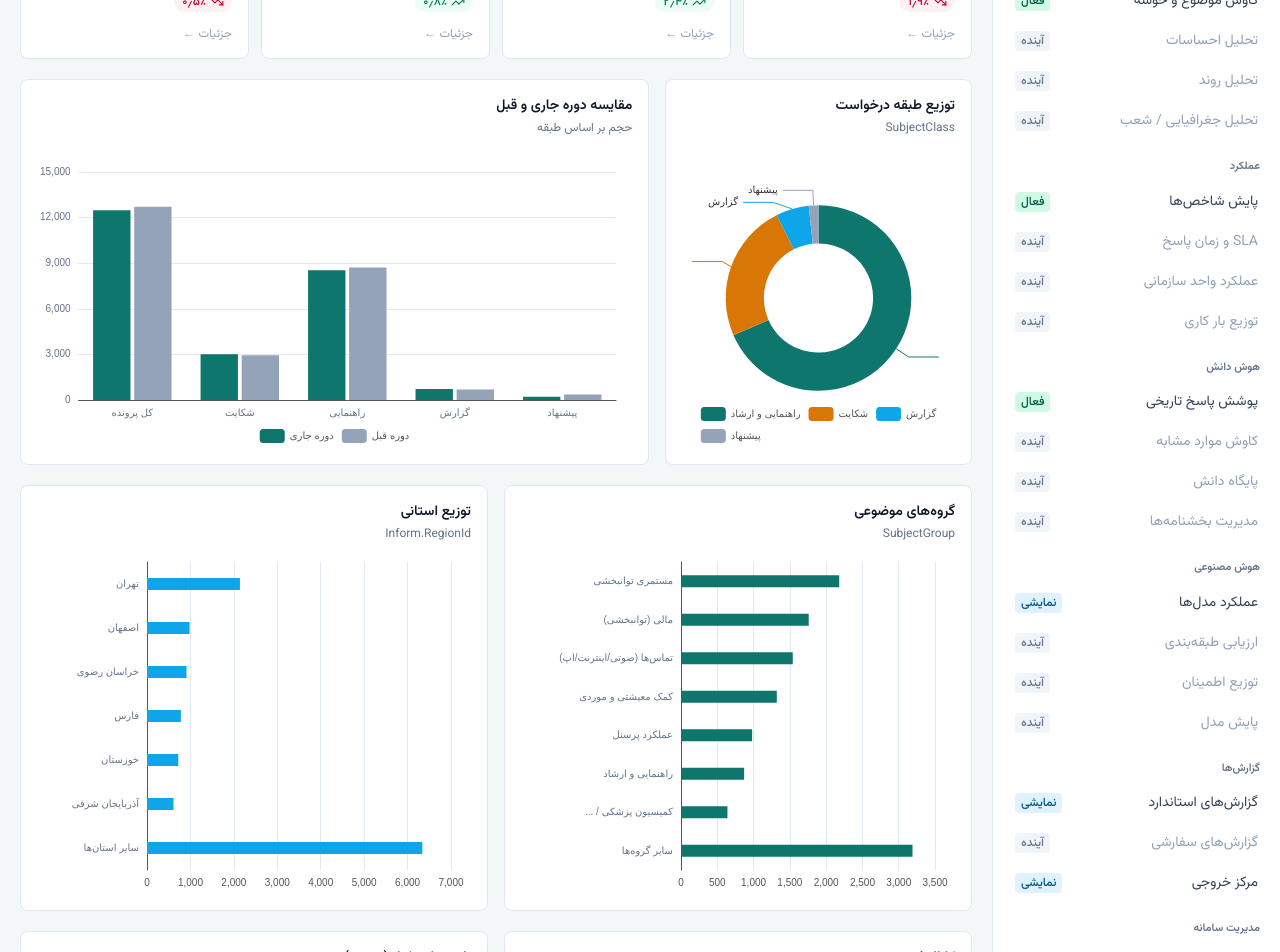
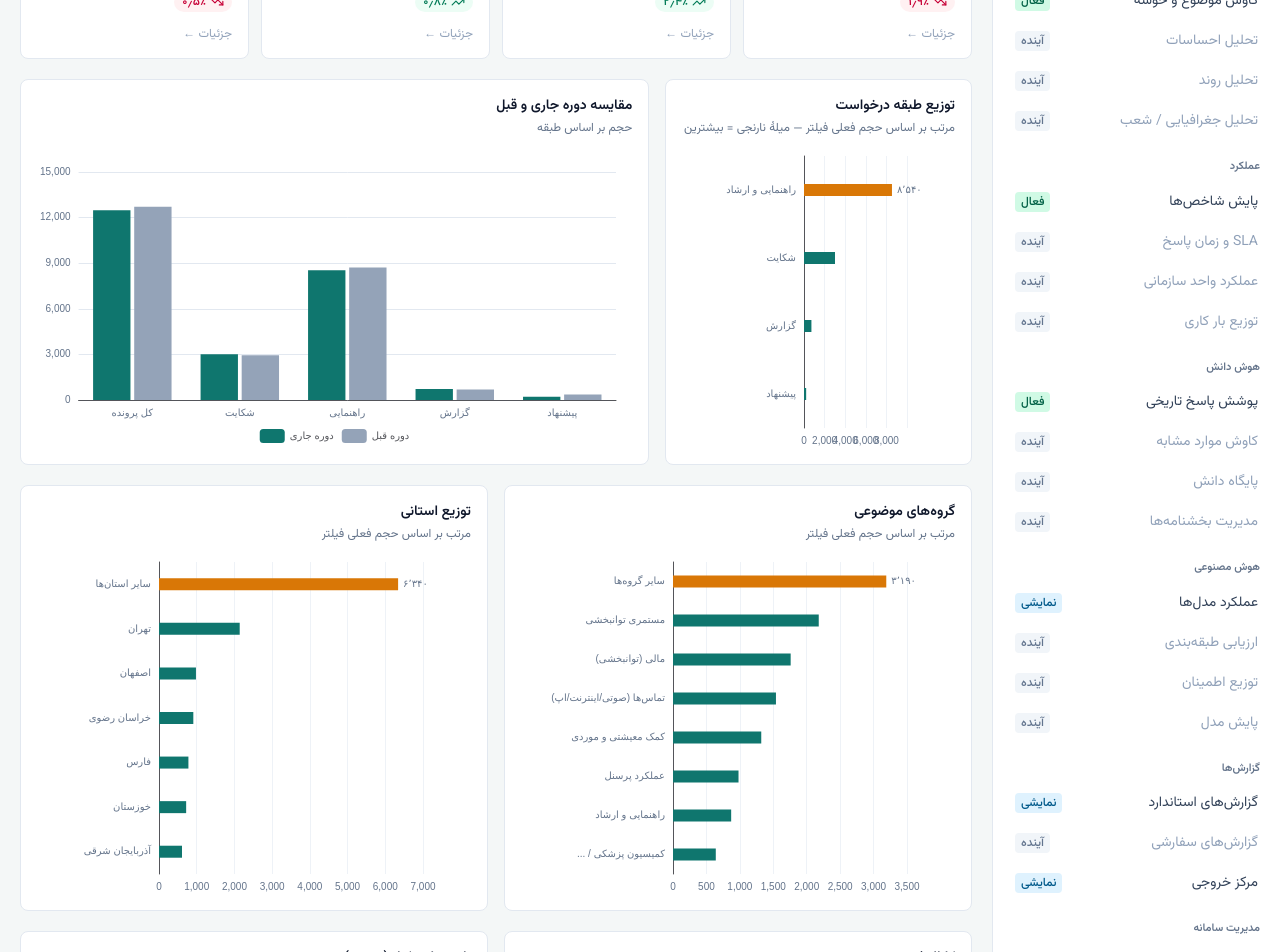
Before and after one commit to ampcoding2025-pixel/AiTicket, a Next.js app in the folder web/: page /analytics/requests in a window 1280 px wide. Shown: the part 400-1352 px from the top of the page. Built offline with nearby package versions, Linux system fonts and the light colour scheme; no server answers.

Commit message:
fix(web): apply Storytelling Ch.9 case-study chart fixes
Replace remaining pies with sorted horizontal bars, align drill line styling, and honor reduced-motion on charts.

Co-authored-by: Cursor <cursoragent@cursor.com>

```diff
--- a/web/src/components/charts/EChart.tsx
+++ b/web/src/components/charts/EChart.tsx
@@ -1,5 +1,6 @@
 "use client";
 
+import { useEffect, useState } from "react";
 import ReactECharts from "echarts-for-react";
 import type { EChartsOption } from "echarts";
 import { useChartTitle } from "@/components/dashboard/ChartCard";
@@ -16,11 +17,25 @@ export function EChart({
 }) {
   const chartTitle = useChartTitle();
   const label = ariaLabel ?? chartTitle ?? "نمودار تحلیلی";
+  const [reduceMotion, setReduceMotion] = useState(false);
+
+  useEffect(() => {
+    const mq = window.matchMedia("(prefers-reduced-motion: reduce)");
+    const sync = () => setReduceMotion(mq.matches);
+    sync();
+    mq.addEventListener("change", sync);
+    return () => mq.removeEventListener("change", sync);
+  }, []);
+
+  const merged: EChartsOption = {
+    ...option,
+    animation: reduceMotion ? false : option.animation !== false,
+  };
 
   return (
     <div role="img" aria-label={label}>
       <ReactECharts
-        option={option}
+        option={merged}
         style={{ height, width: "100%" }}
         opts={{ renderer: "canvas" }}
         notMerge
--- /dev/null
+++ b/web/src/components/charts/sortedHorizontalBar.ts
@@ -0,0 +1,75 @@
+import type { EChartsOption } from "echarts";
+import { formatFaNumber } from "@/lib/utils";
+
+const brand = "#0f766e";
+const slate = "#64748b";
+const amber = "#d97706";
+
+export type NamedBar = { name: string; value: number };
+
+/**
+ * Shared Ch.9 / executive pattern: sorted horizontal bars, optional max highlight.
+ * Ascending sort so the largest category sits at the top of the category axis.
+ */
+export function sortedHorizontalBarOption(
+  rows: NamedBar[],
+  opts?: {
+    labelWidth?: number;
+    barWidth?: number;
+    highlightMax?: boolean;
+    color?: string;
+  },
+): EChartsOption {
+  const sorted = [...rows].sort((a, b) => a.value - b.value);
+  const labelWidth = opts?.labelWidth ?? 130;
+  const highlightMax = opts?.highlightMax !== false;
+  const baseColor = opts?.color ?? brand;
+  const maxValue = sorted.length ? Math.max(...sorted.map((r) => r.value)) : 0;
+
+  return {
+    textStyle: { fontFamily: "var(--font-vazirmatn), Tahoma, sans-serif" },
+    tooltip: {
+      trigger: "axis",
+      axisPointer: { type: "shadow" },
+      valueFormatter: (v) => formatFaNumber(Number(v)),
+    },
+    grid: { left: labelWidth + 12, right: 48, top: 8, bottom: 20 },
+    xAxis: {
+      type: "value",
+      min: 0,
+      axisLabel: { color: slate },
+      splitLine: { lineStyle: { color: "#eef2f7" } },
+    },
+    yAxis: {
+      type: "category",
+      data: sorted.map((r) => r.name),
+      axisLabel: { color: slate, width: labelWidth, overflow: "truncate" },
+      axisTick: { show: false },
+    },
+    series: [
+      {
+        type: "bar",
+        barWidth: opts?.barWidth ?? 12,
+        data: sorted.map((r) => ({
+          value: r.value,
+          itemStyle: {
+            color: highlightMax && r.value === maxValue && maxValue > 0 ? amber : baseColor,
+          },
+        })),
+        label: {
+          show: true,
+          position: "right",
+          color: slate,
+          fontSize: 11,
+          formatter: (p: { value?: number | number[] }) => {
+            const v = Array.isArray(p.value) ? Number(p.value[0]) : Number(p.value);
+            if (!highlightMax || !Number.isFinite(v) || v !== maxValue || maxValue <= 0) {
+              return "";
+            }
+            return formatFaNumber(v);
+          },
+        },
+      },
+    ],
+  };
+}
--- a/web/src/components/dashboard/HistoricalAnswerIntelligence.tsx
+++ b/web/src/components/dashboard/HistoricalAnswerIntelligence.tsx
@@ -5,6 +5,7 @@ import type { EChartsOption } from "echarts";
 import { ChartCard } from "@/components/dashboard/ChartCard";
 import { KpiCard } from "@/components/dashboard/KpiCard";
 import { EChart } from "@/components/charts/EChart";
+import { sortedHorizontalBarOption } from "@/components/charts/sortedHorizontalBar";
 import { getAnalyticsProvider } from "@/data/providers";
 import { useDashboardFilters } from "@/data/DashboardFilterContext";
 import type {
@@ -15,7 +16,6 @@ import type {
 import { cn, formatFaNumber, formatFaPercent } from "@/lib/utils";
 import { BookOpenCheck, ShieldAlert } from "lucide-react";
 
-const brand = "#0f766e";
 const slate = "#64748b";
 const amber = "#d97706";
 
@@ -68,25 +68,14 @@ export function HistoricalAnswerIntelligence() {
   const breakdownOption = useMemo<EChartsOption>(() => {
     if (!data) return {};
     const b = data.coverageBreakdown;
-    return {
-      color: [amber, "#0ea5e9", "#94a3b8"],
-      textStyle: { fontFamily: "var(--font-vazirmatn), Tahoma, sans-serif" },
-      tooltip: { trigger: "item" },
-      legend: { bottom: 0 },
-      series: [
-        {
-          type: "pie",
-          radius: ["42%", "68%"],
-          center: ["50%", "45%"],
-          data: [
-            { name: "پاسخ شهروند (ReplyCitizen)", value: b.withCitizenReply },
-            { name: "فقط یادداشت اپراتور", value: b.withOperatorNoteOnly },
-            { name: "بدون متن پاسخ", value: b.withNoTextAnswer },
-          ],
-          label: { formatter: "{b}" },
-        },
+    return sortedHorizontalBarOption(
+      [
+        { name: "پاسخ شهروند", value: b.withCitizenReply },
+        { name: "فقط یادداشت اپراتور", value: b.withOperatorNoteOnly },
+        { name: "بدون متن پاسخ", value: b.withNoTextAnswer },
       ],
-    };
+      { labelWidth: 140, highlightMax: true },
+    );
   }, [data]);
 
   const trendOption = useMemo<EChartsOption>(() => {
@@ -110,8 +99,9 @@ export function HistoricalAnswerIntelligence() {
       series: [
         {
           type: "line",
-          smooth: true,
-          areaStyle: { color: "rgba(217,119,6,0.12)" },
+          smooth: false,
+          showSymbol: false,
+          lineStyle: { width: 3, color: amber },
           data: data.coverageTrend.map((p) => p.availablePercent),
           markLine: {
             symbol: "none",
@@ -173,8 +163,6 @@ export function HistoricalAnswerIntelligence() {
     );
   }
 
-  const b = data.coverageBreakdown;
-
   return (
     <div className="space-y-5">
       <div className="rounded-xl border border-amber-200 bg-amber-50 px-4 py-3 text-sm text-amber-950">
@@ -193,24 +181,13 @@ export function HistoricalAnswerIntelligence() {
       </section>
 
       <section className="grid grid-cols-1 gap-4 xl:grid-cols-3">
-        <ChartCard title="ترکیب پوشش متنی" subtitle="ReplyCitizen در برابر یادداشت اپراتور">
+        <ChartCard
+          title="ترکیب پوشش متنی"
+          subtitle="مرتب بر اساس شمارش — میلهٔ نارنجی = بیشترین"
+        >
           <EChart option={breakdownOption} height={280} />
-          <div className="mt-2 grid grid-cols-3 gap-2 text-center text-[11px]">
-            <div className="rounded-lg bg-amber-50 p-2">
-              <div className="text-[var(--muted)]">پاسخ شهروند</div>
-              <div className="mt-1 font-bold">{formatFaNumber(b.withCitizenReply)}</div>
-            </div>
-            <div className="rounded-lg bg-sky-50 p-2">
-              <div className="text-[var(--muted)]">فقط اپراتور</div>
-              <div className="mt-1 font-bold">{formatFaNumber(b.withOperatorNoteOnly)}</div>
-            </div>
-            <div className="rounded-lg bg-slate-100 p-2">
-              <div className="text-[var(--muted)]">بدون متن</div>
-              <div className="mt-1 font-bold">{formatFaNumber(b.withNoTextAnswer)}</div>
-            </div>
-          </div>
         </ChartCard>
-        <ChartCard title="روند پوشش پاسخ موجود" subtitle="در برابر خط ادعای ۷۰٪ تأییدنشده">
+        <ChartCard title="روند پوشش پاسخ موجود" subtitle="خط مستقیم · در برابر ادعای ۷۰٪ تأییدنشده">
           <EChart option={trendOption} height={300} />
         </ChartCard>
         <ChartCard title="Availability در برابر Validity" subtitle="شاخص‌های ناموجود خاموش می‌مانند">
--- a/web/src/components/dashboard/KpiMonitoring.tsx
+++ b/web/src/components/dashboard/KpiMonitoring.tsx
@@ -4,6 +4,7 @@ import { useEffect, useMemo, useState } from "react";
 import type { EChartsOption } from "echarts";
 import { ChartCard } from "@/components/dashboard/ChartCard";
 import { EChart } from "@/components/charts/EChart";
+import { sortedHorizontalBarOption } from "@/components/charts/sortedHorizontalBar";
 import { getAnalyticsProvider } from "@/data/providers";
 import { useDashboardFilters } from "@/data/DashboardFilterContext";
 import type {
@@ -35,12 +36,13 @@ const feasibilityLabel: Record<DictionaryFeasibility, string> = {
   planned_m2: "برنامه M2",
 };
 
+/** Feasible = neutral slate (not “good”); amber = needs rules — Ch.4/9 color meaning */
 const feasibilityStyle: Record<DictionaryFeasibility, string> = {
-  feasible: "bg-emerald-50 text-emerald-800 border-emerald-200",
+  feasible: "bg-slate-100 text-slate-700 border-slate-200",
   needs_rules: "bg-amber-50 text-amber-900 border-amber-200",
-  weak_proxy: "bg-orange-50 text-orange-900 border-orange-200",
-  unavailable: "bg-slate-100 text-slate-600 border-slate-200",
-  planned_m2: "bg-violet-50 text-violet-900 border-violet-200",
+  weak_proxy: "bg-slate-50 text-slate-600 border-slate-200",
+  unavailable: "bg-slate-50 text-slate-500 border-slate-200",
+  planned_m2: "bg-slate-100 text-slate-600 border-slate-200",
 };
 
 function formatKpiValue(item: KpiDictionaryItem) {
@@ -113,8 +115,9 @@ export function KpiMonitoring() {
       series: [
         {
           type: "line",
-          smooth: true,
-          areaStyle: { color: "rgba(15,118,110,0.12)" },
+          smooth: false,
+          showSymbol: false,
+          lineStyle: { width: 3, color: brand },
           data: selected.trend.map((p) => p.value),
         },
       ],
@@ -124,21 +127,10 @@ export function KpiMonitoring() {
   const feasibilityDistOption = useMemo<EChartsOption>(() => {
     if (!data) return {};
     const entries = Object.entries(data.counts) as [DictionaryFeasibility, number][];
-    return {
-      color: ["#059669", "#d97706", "#ea580c", "#94a3b8", "#7c3aed"],
-      textStyle: { fontFamily: "var(--font-vazirmatn), Tahoma, sans-serif" },
-      tooltip: { trigger: "item" },
-      legend: { bottom: 0 },
-      series: [
-        {
-          type: "pie",
-          radius: ["40%", "68%"],
-          center: ["50%", "45%"],
-          data: entries.map(([k, v]) => ({ name: feasibilityLabel[k], value: v })),
-          label: { formatter: "{b}" },
-        },
-      ],
-    };
+    return sortedHorizontalBarOption(
+      entries.map(([k, v]) => ({ name: feasibilityLabel[k], value: v })),
+      { labelWidth: 120, highlightMax: true },
+    );
   }, [data]);
 
   if (!data || !selected) {
@@ -334,7 +326,10 @@ export function KpiMonitoring() {
                 </div>
               )}
             </ChartCard>
-            <ChartCard title="توزیع وضعیت امکان‌سنجی کاتالوگ" subtitle="بر اساس دیکشنری KPI">
+            <ChartCard
+              title="توزیع وضعیت امکان‌سنجی کاتالوگ"
+              subtitle="مرتب بر اساس شمارش — میلهٔ نارنجی = بیشترین"
+            >
               <EChart option={feasibilityDistOption} height={260} />
             </ChartCard>
           </div>
--- a/web/src/components/dashboard/RequestAnalytics.tsx
+++ b/web/src/components/dashboard/RequestAnalytics.tsx
@@ -5,6 +5,7 @@ import type { EChartsOption } from "echarts";
 import { ChartCard } from "@/components/dashboard/ChartCard";
 import { KpiCard } from "@/components/dashboard/KpiCard";
 import { EChart } from "@/components/charts/EChart";
+import { sortedHorizontalBarOption } from "@/components/charts/sortedHorizontalBar";
 import { getAnalyticsProvider } from "@/data/providers";
 import { useDashboardFilters } from "@/data/DashboardFilterContext";
 import type { RequestAnalyticsData } from "@/data/providers/types";
@@ -29,41 +30,27 @@ export function RequestAnalytics() {
     };
   }, [filters.period, filters.subjectClassId]);
 
-  const classOption = useMemo<EChartsOption>(() => {
-    if (!data) return {};
-    return {
-      color: [brand, "#d97706", "#0ea5e9", "#94a3b8"],
-      textStyle: { fontFamily: "var(--font-vazirmatn), Tahoma, sans-serif" },
-      tooltip: { trigger: "item" },
-      legend: { bottom: 0 },
-      series: [
-        {
-          type: "pie",
-          radius: ["40%", "68%"],
-          data: data.byClass.map((c) => ({ name: c.name, value: c.value })),
-          label: { formatter: "{b}" },
-        },
-      ],
-    };
-  }, [data]);
+  const classOption = useMemo<EChartsOption>(
+    () =>
+      data
+        ? sortedHorizontalBarOption(
+            data.byClass.map((c) => ({ name: c.name, value: c.value })),
+            { labelWidth: 110 },
+          )
+        : {},
+    [data],
+  );
 
-  const groupOption = useMemo<EChartsOption>(() => {
-    if (!data) return {};
-    const rows = [...data.bySubjectGroup].reverse();
-    return {
-      color: [brand],
-      textStyle: { fontFamily: "var(--font-vazirmatn), Tahoma, sans-serif" },
-      tooltip: { trigger: "axis" },
-      grid: { left: 160, right: 20, top: 8, bottom: 24 },
-      xAxis: { type: "value", splitLine: { lineStyle: { color: "#e2e8f0" } } },
-      yAxis: {
-        type: "category",
-        data: rows.map((r) => r.name),
-        axisLabel: { color: slate, width: 140, overflow: "truncate" },
-      },
-      series: [{ type: "bar", data: rows.map((r) => r.value), barWidth: 12 }],
-    };
-  }, [data]);
+  const groupOption = useMemo<EChartsOption>(
+    () =>
+      data
+        ? sortedHorizontalBarOption(
+            data.bySubjectGroup.map((r) => ({ name: r.name, value: r.value })),
+            { labelWidth: 140 },
+          )
+        : {},
+    [data],
+  );
 
   const compareOption = useMemo<EChartsOption>(() => {
     if (!data) return {};
@@ -98,19 +85,16 @@ export function RequestAnalytics() {
     };
   }, [data]);
 
-  const regionOption = useMemo<EChartsOption>(() => {
-    if (!data) return {};
-    const rows = [...data.byRegion].reverse();
-    return {
-      color: ["#0ea5e9"],
-      textStyle: { fontFamily: "var(--font-vazirmatn), Tahoma, sans-serif" },
-      tooltip: { trigger: "axis" },
-      grid: { left: 110, right: 20, top: 8, bottom: 24 },
-      xAxis: { type: "value", splitLine: { lineStyle: { color: "#e2e8f0" } } },
-      yAxis: { type: "category", data: rows.map((r) => r.name), axisLabel: { color: slate } },
-      series: [{ type: "bar", data: rows.map((r) => r.value), barWidth: 12 }],
-    };
-  }, [data]);
+  const regionOption = useMemo<EChartsOption>(
+    () =>
+      data
+        ? sortedHorizontalBarOption(
+            data.byRegion.map((r) => ({ name: r.name, value: r.value })),
+            { labelWidth: 110 },
+          )
+        : {},
+    [data],
+  );
 
   if (!data) {
     return (
@@ -135,7 +119,10 @@ export function RequestAnalytics() {
       </section>
 
       <section className="grid grid-cols-1 gap-4 xl:grid-cols-3">
-        <ChartCard title="توزیع طبقه درخواست" subtitle="SubjectClass">
+        <ChartCard
+          title="توزیع طبقه درخواست"
+          subtitle="مرتب بر اساس حجم فعلی فیلتر — میلهٔ نارنجی = بیشترین"
+        >
           <EChart option={classOption} height={300} />
         </ChartCard>
         <div className="xl:col-span-2">
@@ -146,10 +133,10 @@ export function RequestAnalytics() {
       </section>
 
       <section className="grid grid-cols-1 gap-4 xl:grid-cols-2">
-        <ChartCard title="گروه‌های موضوعی" subtitle="SubjectGroup">
+        <ChartCard title="گروه‌های موضوعی" subtitle="مرتب بر اساس حجم فعلی فیلتر">
           <EChart option={groupOption} height={340} />
         </ChartCard>
-        <ChartCard title="توزیع استانی" subtitle="Inform.RegionId">
+        <ChartCard title="توزیع استانی" subtitle="مرتب بر اساس حجم فعلی فیلتر">
           <EChart option={regionOption} height={340} />
         </ChartCard>
       </section>
--- a/web/src/components/layout/Header.tsx
+++ b/web/src/components/layout/Header.tsx
@@ -17,7 +17,7 @@ const PERIOD_CHIP_LABELS: Record<PeriodKey, string> = {
 const titles: Record<string, { title: string; subtitle: string }> = {
   "/": {
     title: "داشبورد مدیریتی",
-    subtitle: "نمای مدیریتی حجم پرونده و پوشش دانش — برای تصمیم‌گیری سطح سازمان",
+    subtitle: "نمای مدیریتی حجم پرونده و پوشش دانش — پایش و تحقیق Outside-In",
   },
   "/analytics/requests": {
     title: "تحلیل درخواست‌ها و شکایات",
```
Also changed, not shown: 1 other file (tests, documents, lock files or other folders).
